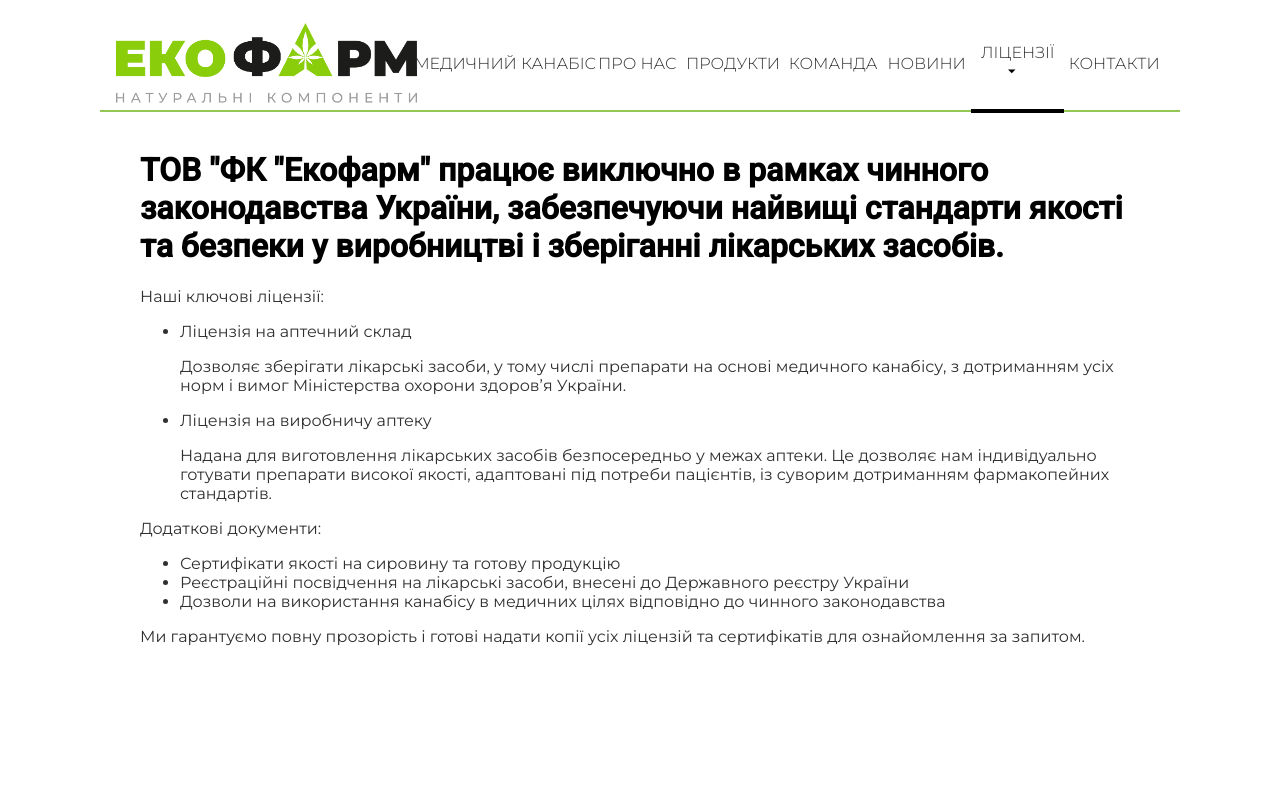
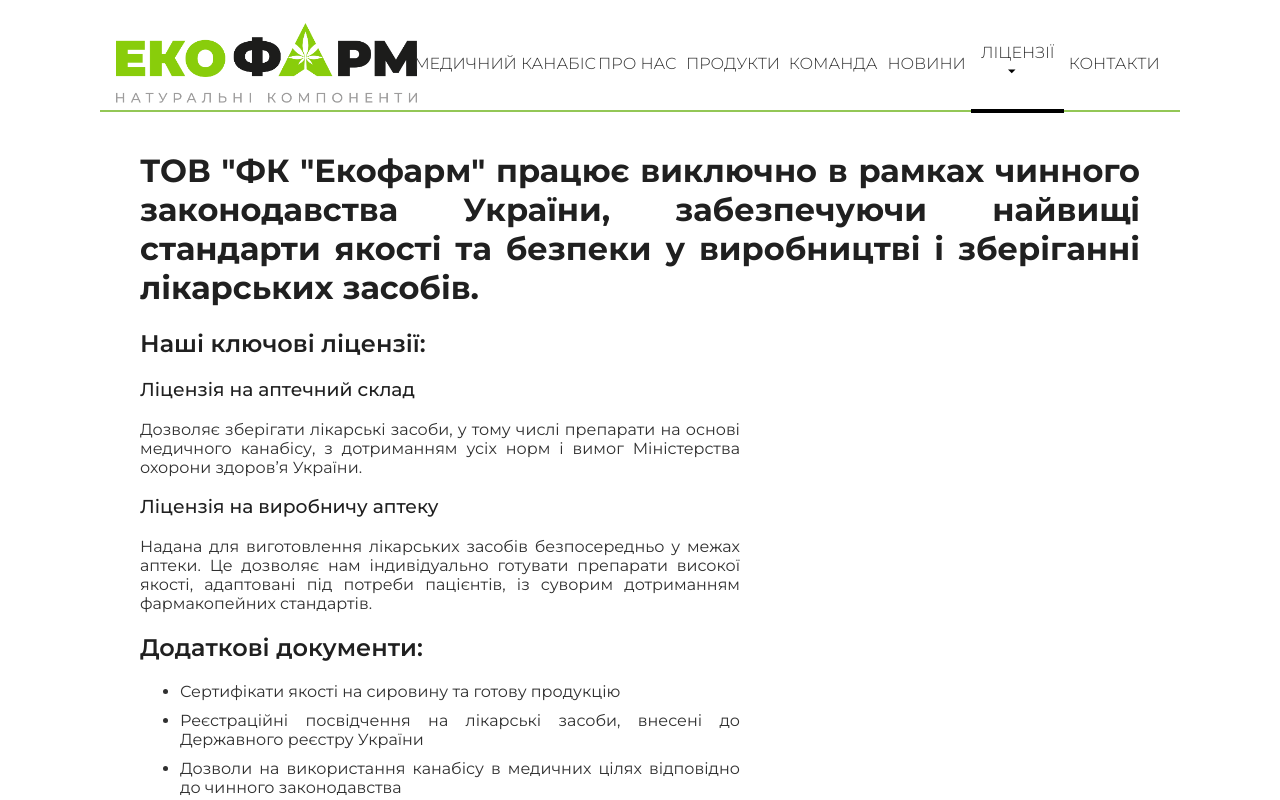
Before and after one commit to lowtab777/ecofarm-website, an Angular app: page /licenses in a window 1280 px wide. Shown: the top 800 px of the page. Built offline with nearby package versions, Linux system fonts and the light colour scheme.

Commit message:
added simple styling

```diff
--- a/src/app/components/licenses-page/licenses-page.component.html
+++ b/src/app/components/licenses-page/licenses-page.component.html
@@ -4,27 +4,22 @@
     забезпечуючи найвищі стандарти якості та безпеки у виробництві і зберіганні
     лікарських засобів.
   </h1>
-  <p>Наші ключові ліцензії:</p>
-  <ul>
-    <li>
-      <p>Ліцензія на аптечний склад</p>
-    </li>
+  <div class="license-content">
+    <h2>Наші ключові ліцензії:</h2>
+    <h3>Ліцензія на аптечний склад</h3>
     <p>
       Дозволяє зберігати лікарські засоби, у тому числі препарати на основі
       медичного канабісу, з дотриманням усіх норм і вимог Міністерства охорони
       здоров’я України.
     </p>
-    <li>
-      <p>Ліцензія на виробничу аптеку</p>
-    </li>
+    <h3>Ліцензія на виробничу аптеку</h3>
     <p>
       Надана для виготовлення лікарських засобів безпосередньо у межах аптеки.
       Це дозволяє нам індивідуально готувати препарати високої якості,
       адаптовані під потреби пацієнтів, із суворим дотриманням фармакопейних
       стандартів.
     </p>
-  </ul>
-  <p>Додаткові документи:</p>
+    <h2>Додаткові документи:</h2>
     <ul>
       <li>Сертифікати якості на сировину та готову продукцію</li>
       <li>
@@ -41,3 +36,4 @@
       сертифікатів для ознайомлення за запитом.
     </p>
   </div>
+</div>
--- a/src/app/components/licenses-page/licenses-page.component.scss
+++ b/src/app/components/licenses-page/licenses-page.component.scss
@@ -0,0 +1,15 @@
+* {
+    text-align: justify;
+}
+
+
+li {
+    margin-top: 10px;
+}
+
+.license-content{
+    width: 60%;
+    max-width: 900px;
+}
+
+// todo styles for separate components
--- a/src/styles.scss
+++ b/src/styles.scss
@@ -1,25 +1,24 @@
 /* You can add global styles to this file, and also import other style files */
 .ecofarm-light-theme {
   /* Primary (green) */
-  --md-sys-color-primary: #1d8348; /* основной зеленый */
-  --md-sys-color-primary-container: #b9f6ca; /* светлый зеленый */
+  --md-sys-color-primary: #1d8348;
+  --md-sys-color-primary-container: #b9f6ca;
 
   /* Accent (teal) */
-  --md-sys-color-secondary: #009688; /* основной бирюзовый */
-  --md-sys-color-secondary-container: #a7ffeb; /* светлый бирюзовый */
+  --md-sys-color-secondary: #009688;
+  --md-sys-color-secondary-container: #a7ffeb;
 
   /* Warn (red) */
-  --md-sys-color-error: #d32f2f; /* красный */
-  --md-sys-color-error-container: #ffcdd2; /* светлый красный */
+  --md-sys-color-error: #d32f2f;
+  --md-sys-color-error-container: #ffcdd2;
 
-  /* Можно добавить и другие переменные, если хочешь детально настроить цвета */
-  --md-sys-color-background: #f7fff9; /* фон */
-  --md-sys-color-surface: #ffffff; /* поверхности */
-  --md-sys-color-on-primary: #fff; /* текст на зеленом */
-  --md-sys-color-on-secondary: #fff; /* текст на бирюзовом */
-  --md-sys-color-on-error: #fff; /* текст на красном */
-  --md-sys-color-on-background: #232323; /* текст на фоне */
-  --md-sys-color-on-surface: #232323; /* текст на поверхности */
+  --md-sys-color-background: #f7fff9;
+  --md-sys-color-surface: #ffffff;
+  --md-sys-color-on-primary: #fff;
+  --md-sys-color-on-secondary: #fff;
+  --md-sys-color-on-error: #fff;
+  --md-sys-color-on-background: #232323;
+  --md-sys-color-on-surface: #232323;
 }
 
 html,
@@ -74,7 +73,19 @@ li {
   color: #303030;
 }
 
+h1 {
+  font-family: "Montserrat", Arial, sans-serif;
+  color: #202020;
+  //font-weight: 500;
+}
+
 h2 {
+  font-family: "Montserrat", Arial, sans-serif;
+  color: #202020;
+  font-weight: 600;
+}
+
+h3 {
   font-family: "Montserrat", Arial, sans-serif;
   color: #202020;
   font-weight: 500;
```
Lines whose indentation alone changed are shown as unchanged.
